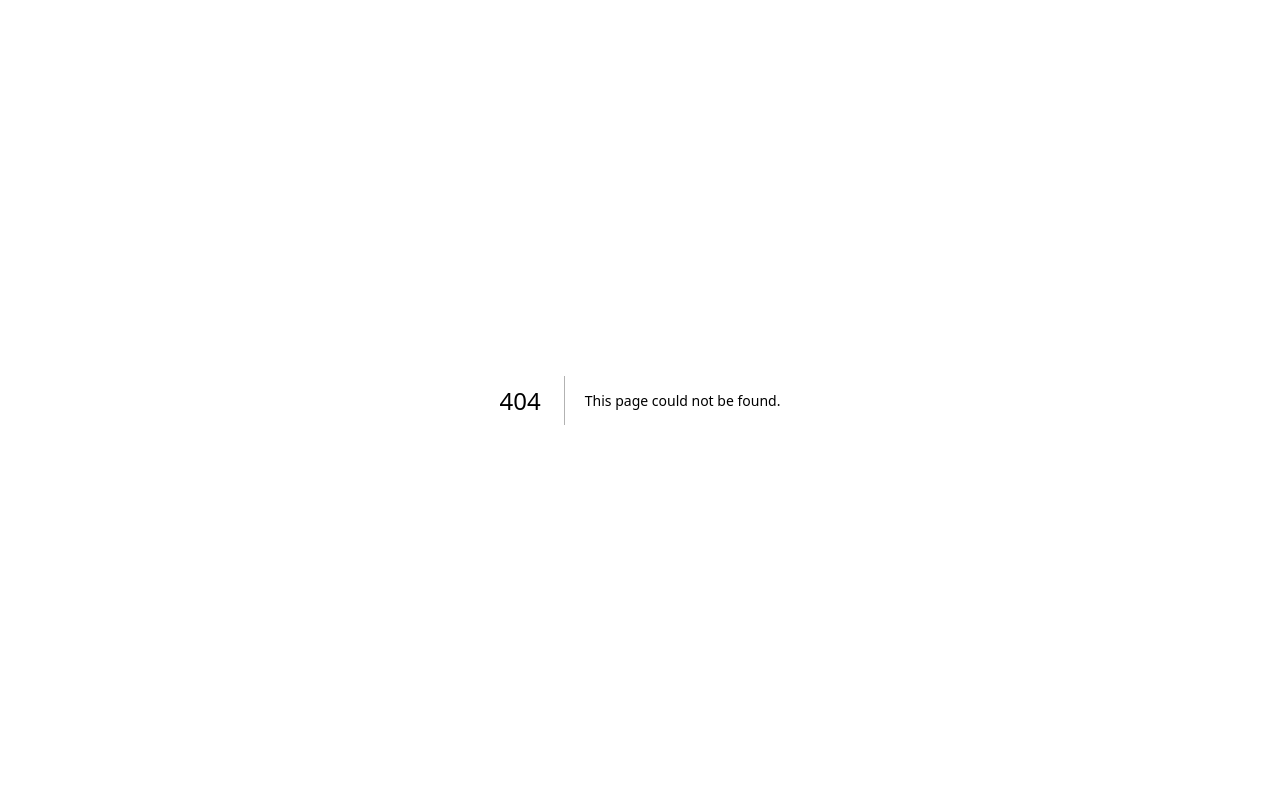
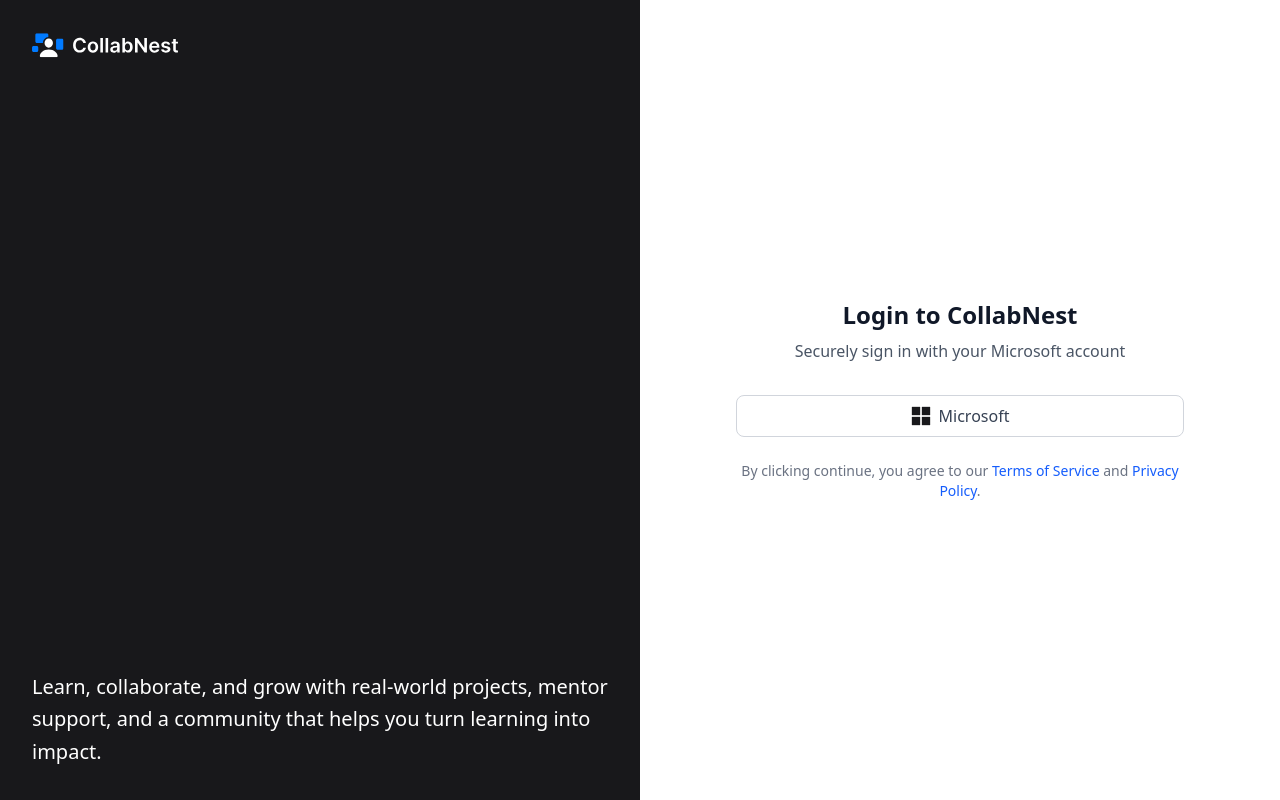
Before and after one commit to riddhiirajanii/collabnestt, a Next.js app: page /Welcome in a window 1280 px wide. Before the commit this address had no page. Built offline with nearby package versions, Linux system fonts and the light colour scheme.

Commit message:
landing page done

```diff
--- /dev/null
+++ b/app/Welcome/page.jsx
@@ -0,0 +1,71 @@
+// app/page.jsx
+import Link from 'next/link';
+import Image from 'next/image';
+import { colors } from '../../const';
+
+export default function LandingPage() {
+  return (
+    <div className="flex flex-col md:flex-row min-h-screen">
+      {/* Left Section - Dark Background */}
+      <div className="w-full md:w-1/2 p-8 flex flex-col" style={{ backgroundColor: colors.dark }}>
+        {/* Logo and Brand */}
+        <div className="mb-8 flex items-center">
+        <Image
+            src="/Logo.svg"
+            alt="CollabNest Logo"
+            width={160}
+            height={160}
+            className="mr-2"
+          />
+        </div>
+
+        {/* Spacer to push tagline to bottom on larger screens */}
+        <div className="flex-grow"></div>
+
+        {/* Tagline */}
+        <div className="mt-auto">
+          <p className="text-white text-xl leading-relaxed ">
+            Learn, collaborate, and grow with real-world projects, mentor support, and a community that helps you turn learning into impact.
+          </p>
+        </div>
+      </div>
+
+      {/* Right Section - White Background with Login */}
+      <div className="w-full md:w-1/2 bg-white p-8 flex items-center justify-center">
+        <div className="w-full max-w-md">
+          {/* Login Header */}
+          <div className="text-center mb-8">
+            <h1 className="text-2xl font-bold text-gray-900 mb-2">Login to CollabNest</h1>
+            <p className="text-gray-600">Securely sign in with your Microsoft account</p>
+          </div>
+
+          {/* Microsoft Login Button */}
+          <div className="mt-6">
+            <button className="w-full flex items-center justify-center bg-white border border-gray-300 rounded-md px-4 py-2 text-gray-700 hover:bg-gray-50 focus:outline-none focus:ring-2 focus:ring-offset-2 focus:ring-blue-500">
+              <svg xmlns="http://www.w3.org/2000/svg" viewBox="0 0 24 24" className="w-5 h-5 mr-2">
+                <path fill="#18181B" d="M1 1h10v10H1z"/>
+                <path fill="#18181B" d="M1 13h10v10H1z"/>
+                <path fill="#18181B" d="M13 1h10v10H13z"/>
+                <path fill="#18181B" d="M13 13h10v10H13z"/>
+              </svg>
+              Microsoft
+            </button>
+          </div>
+
+          {/* Terms of Service */}
+          <div className="mt-6 text-center text-sm text-gray-500">
+            By clicking continue, you agree to our{' '}
+            <Link href="/terms" className="text-blue-600 hover:underline">
+              Terms of Service
+            </Link>{' '}
+            and{' '}
+            <Link href="/privacy" className="text-blue-600 hover:underline">
+              Privacy Policy
+            </Link>
+            .
+          </div>
+        </div>
+      </div>
+    </div>
+  );
+}
--- a/app/page.tsx
+++ b/app/page.tsx
@@ -1,101 +1,11 @@
 import Image from "next/image";
-
 export default function Home() {
   return (
-    <div className="grid grid-rows-[20px_1fr_20px] items-center justify-items-center min-h-screen p-8 pb-20 gap-16 sm:p-20 font-[family-name:var(--font-geist-sans)]">
-      <main className="flex flex-col gap-8 row-start-2 items-center sm:items-start">
-        <Image
-          className="dark:invert"
-          src="/next.svg"
-          alt="Next.js logo"
-          width={180}
-          height={38}
-          priority
-        />
-        <ol className="list-inside list-decimal text-sm text-center sm:text-left font-[family-name:var(--font-geist-mono)]">
-          <li className="mb-2">
-            Get started by editing{" "}
-            <code className="bg-black/[.05] dark:bg-white/[.06] px-1 py-0.5 rounded font-semibold">
-              app/page.tsx
-            </code>
-            .
-          </li>
-          <li>Save and see your changes instantly.</li>
-        </ol>
+    <div>
 
-        <div className="flex gap-4 items-center flex-col sm:flex-row">
-          <a
-            className="rounded-full border border-solid border-transparent transition-colors flex items-center justify-center bg-foreground text-background gap-2 hover:bg-[#383838] dark:hover:bg-[#ccc] text-sm sm:text-base h-10 sm:h-12 px-4 sm:px-5"
-            href="https://vercel.com/new?utm_source=create-next-app&utm_medium=appdir-template-tw&utm_campaign=create-next-app"
-            target="_blank"
-            rel="noopener noreferrer"
-          >
-            <Image
-              className="dark:invert"
-              src="/vercel.svg"
-              alt="Vercel logomark"
-              width={20}
-              height={20}
-            />
-            Deploy now
-          </a>
-          <a
-            className="rounded-full border border-solid border-black/[.08] dark:border-white/[.145] transition-colors flex items-center justify-center hover:bg-[#f2f2f2] dark:hover:bg-[#1a1a1a] hover:border-transparent text-sm sm:text-base h-10 sm:h-12 px-4 sm:px-5 sm:min-w-44"
-            href="https://nextjs.org/docs?utm_source=create-next-app&utm_medium=appdir-template-tw&utm_campaign=create-next-app"
-            target="_blank"
-            rel="noopener noreferrer"
-          >
-            Read our docs
-          </a>
-        </div>
-      </main>
-      <footer className="row-start-3 flex gap-6 flex-wrap items-center justify-center">
-        <a
-          className="flex items-center gap-2 hover:underline hover:underline-offset-4"
-          href="https://nextjs.org/learn?utm_source=create-next-app&utm_medium=appdir-template-tw&utm_campaign=create-next-app"
-          target="_blank"
-          rel="noopener noreferrer"
-        >
-          <Image
-            aria-hidden
-            src="/file.svg"
-            alt="File icon"
-            width={16}
-            height={16}
-          />
-          Learn
-        </a>
-        <a
-          className="flex items-center gap-2 hover:underline hover:underline-offset-4"
-          href="https://vercel.com/templates?framework=next.js&utm_source=create-next-app&utm_medium=appdir-template-tw&utm_campaign=create-next-app"
-          target="_blank"
-          rel="noopener noreferrer"
-        >
-          <Image
-            aria-hidden
-            src="/window.svg"
-            alt="Window icon"
-            width={16}
-            height={16}
-          />
-          Examples
-        </a>
-        <a
-          className="flex items-center gap-2 hover:underline hover:underline-offset-4"
-          href="https://nextjs.org?utm_source=create-next-app&utm_medium=appdir-template-tw&utm_campaign=create-next-app"
-          target="_blank"
-          rel="noopener noreferrer"
-        >
-          <Image
-            aria-hidden
-            src="/globe.svg"
-            alt="Globe icon"
-            width={16}
-            height={16}
-          />
-          Go to nextjs.org →
-        </a>
-      </footer>
+      {/* <LandingPage /> */}
+
+
     </div>
   );
 }
--- /dev/null
+++ b/const.js
@@ -0,0 +1,6 @@
+const colors = {
+    dark: '#18181B',
+
+}
+
+export {colors};
```
Also changed, not shown: app/Dashboard/page.jsx (added), public/Logo.svg (added).
